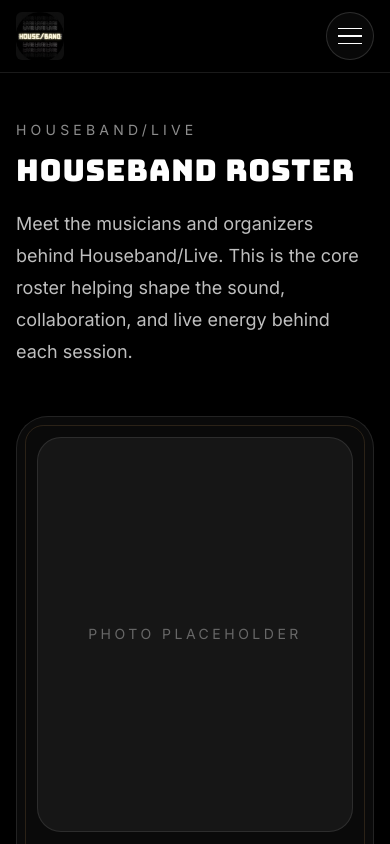
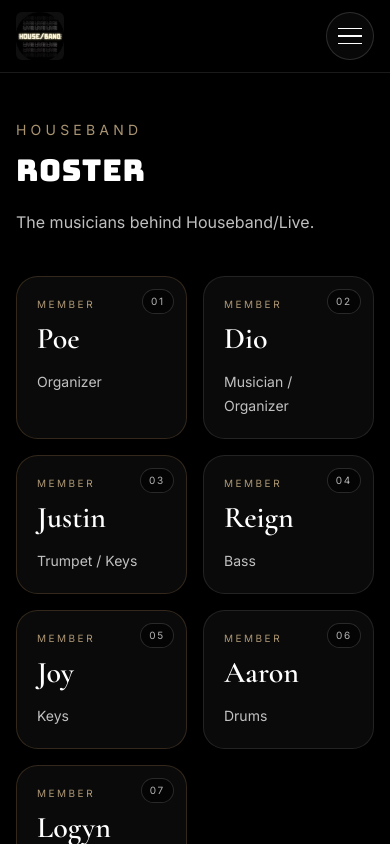
Before and after one commit to jlkadet/houseband-live, a Next.js app: page /roster in a window 390 px wide. Shown: the top 844 px of the page. Built offline with nearby package versions, Linux system fonts and the light colour scheme.

Commit message:
redesign roster page for cleaner mobile layout

```diff
--- a/app/roster/page.tsx
+++ b/app/roster/page.tsx
@@ -1,4 +1,5 @@
-import Link from "next/link";
+"use client";
+
 import { Bungee, Cormorant_Garamond, Inter } from "next/font/google";
 
 const bungee = Bungee({
@@ -15,87 +16,94 @@
   subsets: ["latin"],
 });
 
+type Member = {
+  name: string;
+  role: string;
+};
+
 export default function RosterPage() {
-  const roster = [
+  const members: Member[] = [
     {
       name: "Poe",
       role: "Organizer",
-      bio: "",
     },
     {
       name: "Dio",
       role: "Musician / Organizer",
-      bio: "",
     },
     {
       name: "Justin",
       role: "Trumpet / Keys",
-      bio: "",
     },
     {
       name: "Reign",
       role: "Bass",
-      bio: "",
     },
     {
       name: "Joy",
       role: "Keys",
-      bio: "",
     },
     {
       name: "Aaron",
-      role: "Drums / Keys",
-      bio: "",
+      role: "Drums",
     },
     {
       name: "Logyn",
       role: "Backup Vocals",
-      bio: "",
     },
   ];
 
   return (
     <div className={`${inter.className} min-h-screen bg-black text-white`}>
-
       <main className="px-4 py-10 sm:px-6 sm:py-12 lg:px-10">
         <div className="mx-auto max-w-7xl">
-          <div className="mb-12">
-            <p className="text-sm uppercase tracking-[0.3em] text-white/55">
-              Houseband/Live
+          <div className="mb-10 sm:mb-12">
+            <p className="text-sm uppercase tracking-[0.3em] text-[#f2d3a2]/70">
+              Houseband
             </p>
+
             <h1
               className={`${bungee.className} mt-3 text-3xl tracking-wide sm:text-4xl md:text-6xl`}
             >
-              Houseband Roster
+              Roster
             </h1>
-            <p className="mt-5 max-w-2xl text-lg leading-8 text-white/75">
-              Meet the musicians and organizers behind Houseband/Live. This is
-              the core roster helping shape the sound, collaboration, and live
-              energy behind each session.
+
+            <p className="mt-5 max-w-2xl text-base leading-7 text-white/75 sm:text-lg sm:leading-8">
+              The musicians behind Houseband/Live.
             </p>
           </div>
 
-          <div className="grid gap-4 sm:gap-6 md:grid-cols-2 xl:grid-cols-3">
-            {roster.map((member) => (
+          <div className="grid grid-cols-2 gap-4 sm:grid-cols-2 lg:grid-cols-3 xl:grid-cols-4">
+            {members.map((member, index) => (
               <div
                 key={member.name}
-                className="retro-card-frame rounded-[2rem] border border-white/10 bg-white/[0.04] p-5 shadow-xl sm:p-6"
+                className={`group relative overflow-hidden rounded-[1.35rem] border bg-white/[0.04] p-5 transition duration-300 hover:-rotate-[1deg] hover:scale-[1.02] sm:rounded-[1.5rem] sm:p-6 ${
+                  index % 2 === 0
+                    ? "border-[#d8a25e]/20"
+                    : "border-white/10"
+                }`}
               >
-                <div className="mb-5 overflow-hidden rounded-[1.5rem] border border-white/10 bg-white/5">
-                  <div className="flex aspect-[4/5] items-center justify-center text-sm uppercase tracking-[0.25em] text-white/35">
-                    Photo Placeholder
-                  </div>
+                <div className="absolute right-3 top-3 rounded-full border border-white/15 bg-black/60 px-2 py-1 text-[10px] uppercase tracking-[0.18em] text-white/70 sm:right-4 sm:top-4">
+                  {String(index + 1).padStart(2, "0")}
                 </div>
 
-                <p className="text-xs uppercase tracking-[0.25em] text-white/55">
-                  {member.role}
+                <div className="absolute inset-0 opacity-0 transition group-hover:opacity-100 bg-white/5" />
+
+                <div className="relative">
+                  <p className="text-[10px] uppercase tracking-[0.25em] text-[#f2d3a2]/70">
+                    Member
                   </p>
+
                   <h2
-                  className={`${cormorant.className} mt-2 text-3xl font-semibold`}
+                    className={`${cormorant.className} mt-3 text-3xl font-semibold leading-none sm:text-4xl`}
                   >
                     {member.name}
                   </h2>
-                <p className="mt-4 text-white/75">{member.bio}</p>
+
+                  <p className="mt-4 text-sm leading-6 text-white/75 sm:text-base">
+                    {member.role}
+                  </p>
+                </div>
               </div>
             ))}
           </div>
```
Lines whose indentation alone changed are shown as unchanged.
